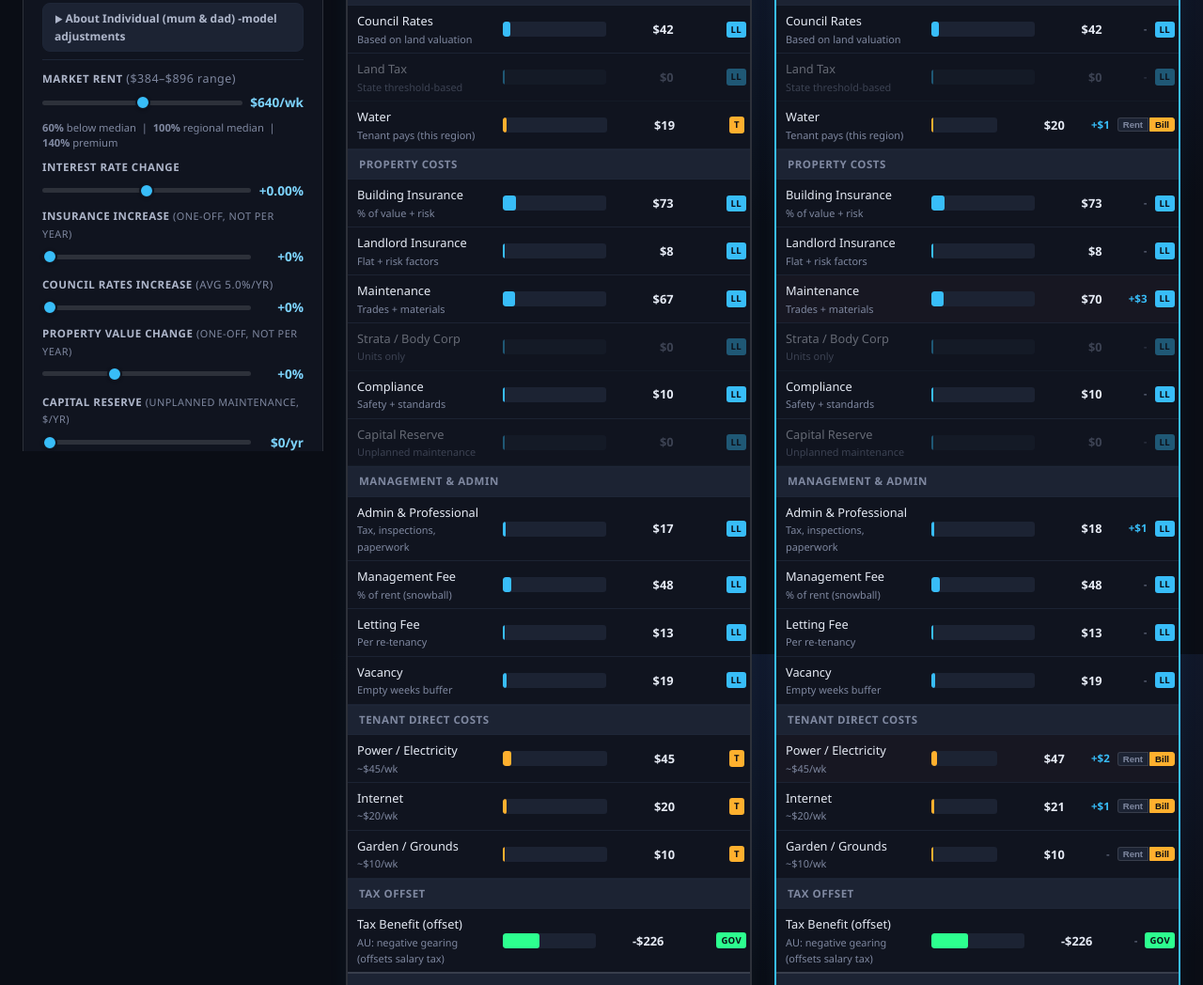
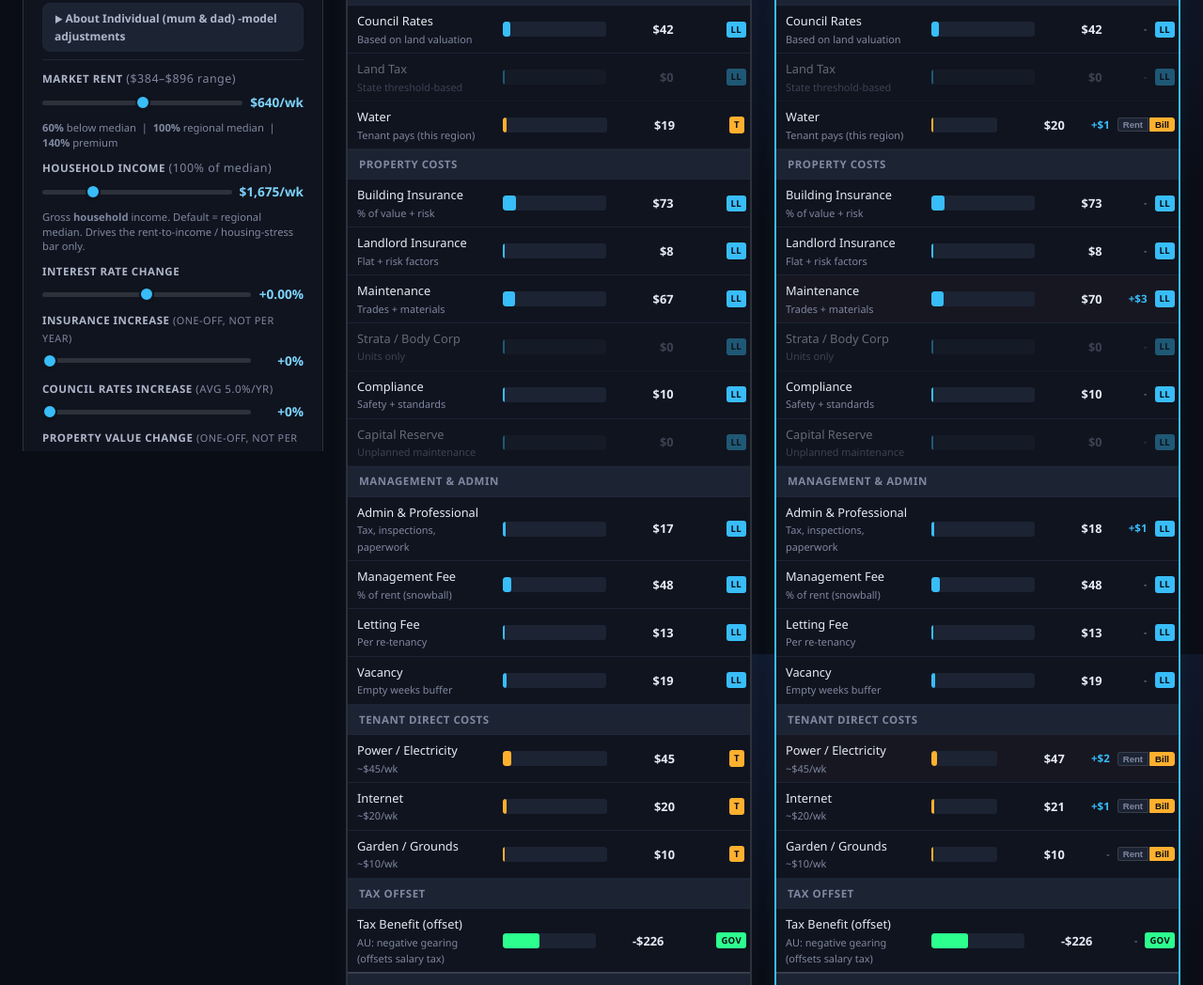
Before and after one commit to mattybnzl/rental-cost-modelling, a plain HTML site: page index.html in a window 1280 px wide. Shown: the part 904-1952 px from the top of the page at 94% size. Drawn offline with Linux system fonts and the light colour scheme.

Commit message:
Add household income slider to rent-to-income section
- New sidebar slider (gross household income, $/wk), default = regional median,
  range scales 0.5x-2.5x the regional median, re-defaults on region change
- Drives the rent-to-income / housing-stress bar and the plotter's RTI axis only
  (kept separate from the landlord tax calc)
- README bullet + refreshed screenshots

Co-Authored-By: Claude Opus 4.8 (1M context) <noreply@anthropic.com>

```diff
--- a/index.html
+++ b/index.html
@@ -587,6 +587,16 @@ footer a { color: var(--terracotta); text-decoration: none; }
     <div class="slider-grp" style="display:flex;align-items:flex-end;">
       <div style="font-size:0.7rem;color:var(--text-light);line-height:1.4;">
         <strong>60%</strong> below median &nbsp;|&nbsp; <strong>100%</strong> regional median &nbsp;|&nbsp; <strong>140%</strong> premium
+      </div>
+    </div>
+  </div>
+  <div class="ctrl-row">
+    <div class="slider-grp" style="flex:2;"><label>Household Income <span class="rent-range-hint" id="incHint">(gross, per week)</span></label>
+      <div class="sl-row"><input type="range" id="slIncome" min="825" max="4200" value="1675" step="25" oninput="go()"><span class="sl-val" id="vIncome">$1,675/wk</span></div>
+    </div>
+    <div class="slider-grp" style="display:flex;align-items:flex-end;">
+      <div style="font-size:0.7rem;color:var(--text-light);line-height:1.4;">
+        Gross <strong>household</strong> income. Default = regional median. Drives the rent-to-income / housing-stress bar only.
       </div>
     </div>
   </div>
@@ -1129,6 +1139,12 @@ function go() {
   $('vRent').textContent = '$' + userRent + '/wk';
   $('rentRangeHint').textContent = '($' + Math.round(medRent*0.6) + '–$' + Math.round(medRent*1.4) + ' range)';
 
+  // Household income display (absolute $/wk; default = regional median)
+  const income = +$('slIncome').value;
+  const medInc = R[reg].medInc;
+  $('vIncome').textContent = '$' + income.toLocaleString() + '/wk';
+  $('incHint').textContent = '(' + Math.round(income / medInc * 100) + '% of median)';
+
   const d = calcAll(reg, typ, own, dRate, dIns, dVal, inf, pt, rentPct, dRates);
 
   // Update panel subtitle with rent context
@@ -1617,7 +1633,7 @@ function renderScenarios() {
   // Transform for y-axis mode
   function transformSeries(vals, scenarioId) {
     if (yAxis === 'rent') return vals;
-    if (yAxis === 'rti') return vals.map(v => (v / r.medInc) * 100);
+    if (yAxis === 'rti') { const inc = +$('slIncome').value || r.medInc; return vals.map(v => (v / inc) * 100); }
     if (yAxis === 'cashflow') {
       const costs = series['costs'];
       if (!costs) return vals;
@@ -1854,7 +1870,7 @@ function renderRentIncome(d) {
   const rent = d.aftRent;
   const tBills = sumBearer(d, 'after', 'T') / 52;
   const totalHousing = rent + tBills;
-  const income = r.medInc;
+  const income = +$('slIncome').value || r.medInc;
   const pctRent = (rent / income) * 100;
   const pctTotal = (totalHousing / income) * 100;
   const color = pctTotal < 30 ? 'rib-green' : pctTotal < 40 ? 'rib-amber' : 'rib-red';
@@ -1862,7 +1878,7 @@ function renderRentIncome(d) {
 
   el.innerHTML = `
     <div class="rib-header">
-      <span class="rib-label">Rent-to-Income (median household: $${Math.round(income)}/wk ${r.cur})</span>
+      <span class="rib-label">Rent-to-Income (household $${Math.round(income).toLocaleString()}/wk ${r.cur}${income===r.medInc?', regional median':''})</span>
       <span class="rib-pct">${pctTotal.toFixed(0)}% of income${stress}</span>
     </div>
     <div class="rib-bar-outer">
@@ -1896,6 +1912,17 @@ function toggleBearer(key, val) {
   go();
 }
 
+// Household-income slider spans ~0.5x-2.5x the regional median household income (step $25),
+// re-defaulting to the median whenever the region changes. Drives the rent-to-income bar only.
+function syncIncomeSlider(reg) {
+  const med = R[reg].medInc;
+  const s = $('slIncome');
+  s.min = Math.round(med * 0.5 / 25) * 25;
+  s.max = Math.round(med * 2.5 / 25) * 25;
+  s.step = 25;
+  s.value = med;
+}
+
 let lastRegion = null;
 function regionChanged() {
   const reg = $('selRegion').value;
@@ -1904,6 +1931,7 @@ function regionChanged() {
     initBearers(reg);
     $('slRent').value = 100; // reset rent to median on region change
     $('slRates').value = 0; // reset rates to 0 on region change
+    syncIncomeSlider(reg); // reset income to the new region's median
   }
 }
 
@@ -1929,6 +1957,7 @@ function preset(n) {
   $('slPass').value = p.pt;
   $('slRent').value = 100; // reset rent to median on preset
   if (p.reg) { $('selRegion').value = p.reg; regionChanged(); }
+  syncIncomeSlider($('selRegion').value); // reset income to median on preset
   document.querySelectorAll('.preset-btn').forEach(b => b.classList.remove('active'));
   document.querySelectorAll('.preset-btn').forEach(b => {
     if (b.textContent === p.lb) b.classList.add('active');
@@ -1936,7 +1965,7 @@ function preset(n) {
   go();
 }
 
-['slRate','slIns','slRates','slCapRes','slVal','slInf','slPass','slRent'].forEach(id =>
+['slRate','slIns','slRates','slCapRes','slVal','slInf','slPass','slRent','slIncome'].forEach(id =>
   $(id).addEventListener('input', () => { actPreset = null; })
 );
 
@@ -1968,6 +1997,7 @@ try { applyTheme(localStorage.getItem('rpm-theme') || 'neon'); } catch(e){ apply
 // Init
 initBearers('qld');
 lastRegion = 'qld';
+syncIncomeSlider('qld');
 go();
 </script>
 </body>
```
Also changed, not shown: screenshots/dark.png, screenshots/light.png, 1 other file.
